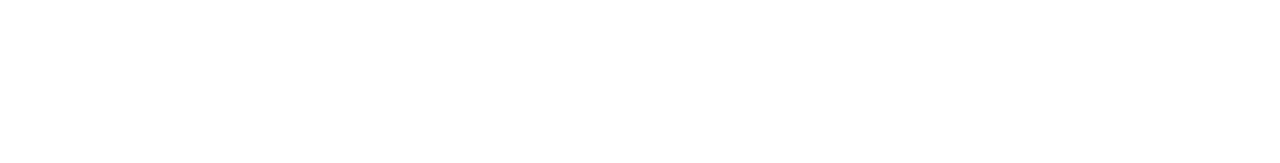
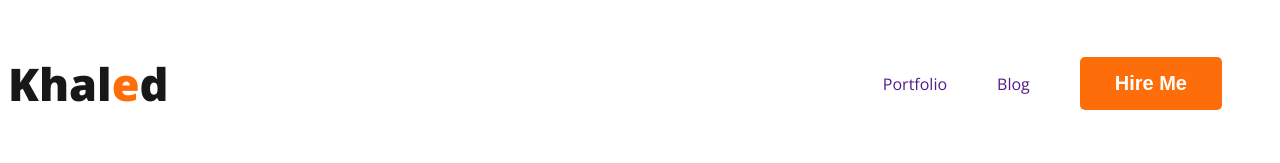
Before and after one commit to KhaledAhmed2004/web-developer-portfolio, a plain HTML site: page index.html in a window 1280 px wide. Drawn offline with nearby package versions, Linux system fonts and the light colour scheme.

Commit message:
added nev

```diff
--- a/index.html
+++ b/index.html
@@ -4,10 +4,21 @@
     <meta charset="UTF-8">
     <meta name="viewport" content="width=device-width, initial-scale=1.0">
     <title>Web Developer Portfolio</title>
+    <link rel="preconnect" href="https://fonts.googleapis.com">
+    <link rel="preconnect" href="https://fonts.gstatic.com" crossorigin>
+    <link href="https://fonts.googleapis.com/css2?family=Open+Sans:wght@400;700;800&display=swap" rel="stylesheet">
+    <link rel="stylesheet" href="styles/portfolio.css">
 </head>
 <body>
     <head>
-
+        <nav>
+            <h3 class="nav-tittle">Khal<span class="text-primary">e</span>d</h3>
+            <ul>
+                <li><a href="">Portfolio</a></li>
+                <li><a href="">Blog</a></li>
+                <li><button class="btn-primary">Hire Me</button></li>
+            </ul>
+        </nav>
     </head>
     <main>
 
--- /dev/null
+++ b/styles/portfolio.css
@@ -0,0 +1,40 @@
+/* common style  */
+body {
+  font-family: "Open Sans", sans-serif;
+}
+.text-primary {
+  color: #fd6e0a;
+}
+.btn-primary {
+  border-radius: 5px;
+  background: #fd6e0a;
+  font-size: 20px;
+  border: 0;
+  font-style: normal;
+  font-weight: 700;
+  color: white;
+  padding: 15px 35px;
+}
+/* nav related style */
+nav {
+  display: flex;
+  align-items: center;
+  justify-content: space-between;
+}
+.nav-tittle {
+  color: #181818;
+  font-size: 45px;
+  font-weight: 800;
+}
+nav > ul {
+  display: flex;
+  align-items: center;
+}
+nav li {
+  list-style: none;
+  margin-right: 50px;
+}
+nav a {
+  text-decoration: none;
+  color: 474747;
+}
```
